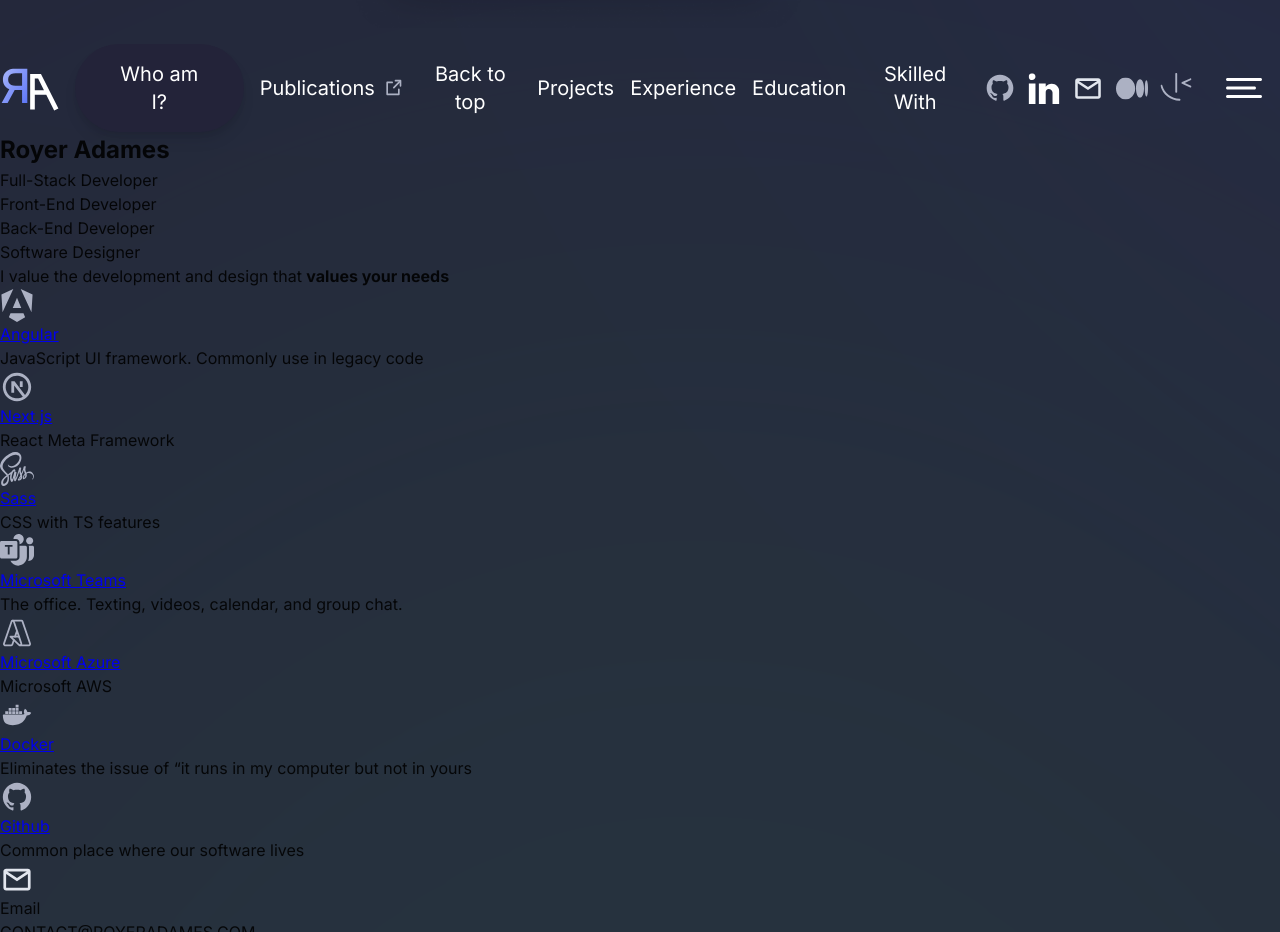
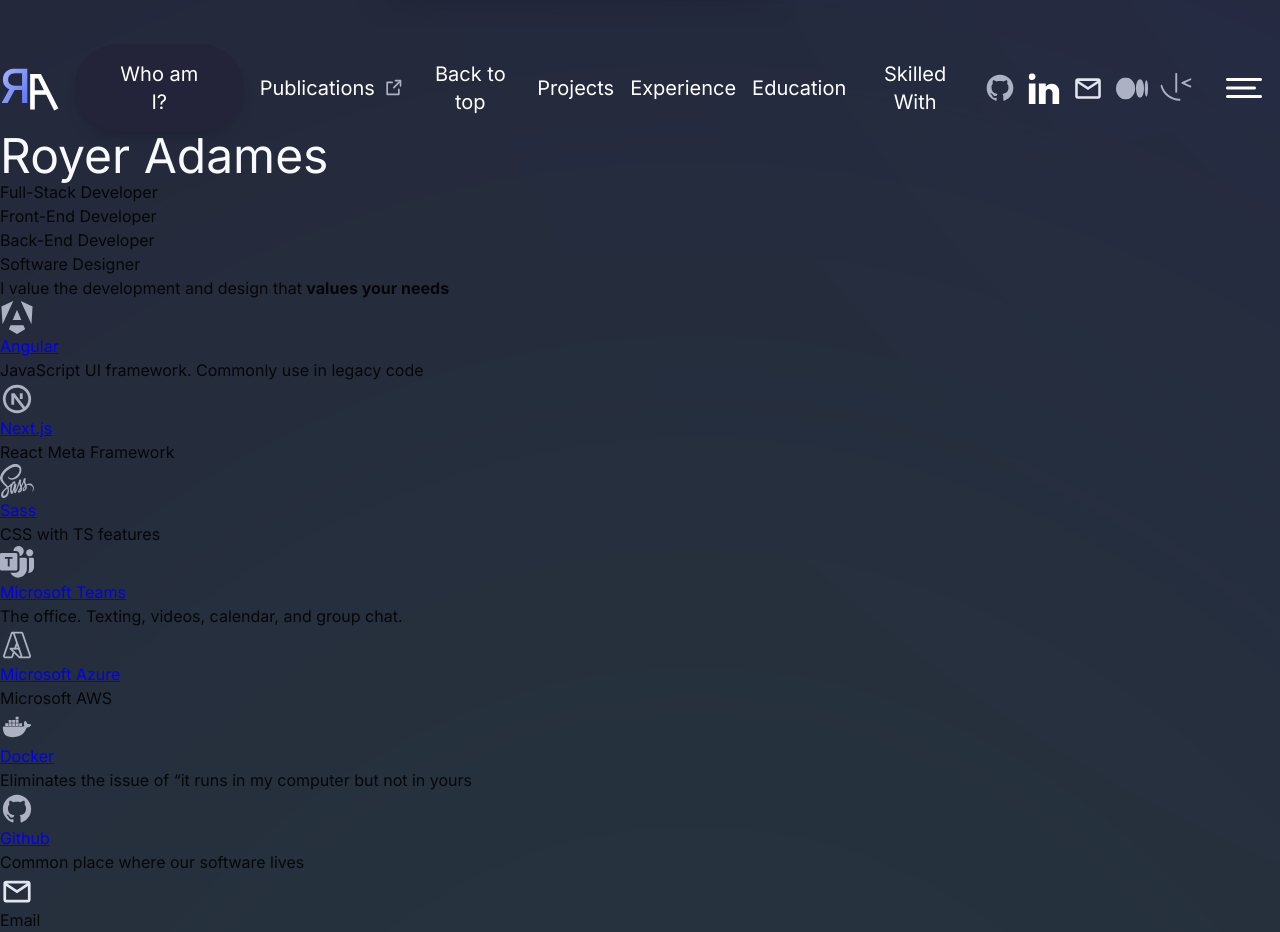
Before and after one commit to royeradames/royeradames-web-v2, an Angular app: page / in a window 1280 px wide. Shown: the part 1080-2012 px from the top of the page. Built offline with nearby package versions, Linux system fonts and the light colour scheme.

Commit message:
Enhance hero component styles and structure with new CSS classes
Add styles for the hero title and update HTML to include new class names for title descriptions, messages, and contact items. This improves layout consistency and maintainability across the hero section.

```diff
--- a/src/app/pages/main/components/hero/hero.css
+++ b/src/app/pages/main/components/hero/hero.css
@@ -23,3 +23,15 @@
   justify-content: center;
   align-items: center;
 }
+
+.hero__title {
+  color: var(--Gray-Lightest-2, #f7f9fc);
+
+  /* text-5xl/normal */
+  font-family: var(--font-family-sans, Inter);
+  font-size: var(--font-size-5xl, 48px);
+  font-style: normal;
+  font-weight: var(--font-weight-normal, 400);
+  line-height: var(--font-size-5xl, 48px); /* 100% */
+  letter-spacing: var(--font-letter-spacing-normal, 0px);
+}
--- a/src/app/pages/main/components/hero/hero.html
+++ b/src/app/pages/main/components/hero/hero.html
@@ -25,20 +25,20 @@
         <app-social-media-links></app-social-media-links>
         <app-mobile-menu-button></app-mobile-menu-button>
       </nav>
-      <h1>{{ headerData.hero.title }}</h1>
+      <h1 class="hero__title">{{ headerData.hero.title }}</h1>
 
       @if(!!headerData.hero.titleDescription.length){
       <p class="sr-only">Positions</p>
 
       @for (item of headerData.hero.titleDescription; track $index) {
-      <ul>
-        <li>
+      <ul class="hero__title-description">
+        <li class="hero__title-description-item">
           <div>{{ item.position }}</div>
 
           @if (!!item?.nestedPositions?.length) {
-          <ul>
+          <ul class="hero__title-description-nested-list">
             @for (item of item.nestedPositions; track $index) {
-            <li>{{ item }}</li>
+            <li class="hero__title-description-nested-list-item">{{ item }}</li>
             }
           </ul>
 
@@ -47,17 +47,17 @@
       </ul>
       } }
 
-      <p>
+      <p class="hero__message">
         {{ headerData.hero.message.text }}
         <strong>{{ headerData.hero.message.focusText }}</strong>
       </p>
     </header>
 
-    <div>
+    <div class="hero__content-container">
       <section class="current-technologies">
-        <ul>
+        <ul class="current-technologies__list">
           @for (item of headerData.hero.currentTechnology; track $index) {
-          <li>
+          <li class="current-technologies__item">
             <app-image
               [name]="item.icon"
               [alt]="item.title"
@@ -65,19 +65,21 @@
               [width]="34"
               [type]="'icons'"
             ></app-image>
-            <div>
+            <div class="current-technologies__item-title">
               <a href="#">{{ item.title }}</a>
             </div>
-            <div>{{ item.description }}</div>
+            <div class="current-technologies__item-description">
+              {{ item.description }}
+            </div>
           </li>
           }
         </ul>
       </section>
 
       <section>
-        <ul>
+        <ul class="hero__contact-list">
           @for (item of headerData.hero.contact; track $index) {
-          <li>
+          <li class="hero__contact-item">
             <app-image
               [name]="item.icon"
               [alt]="item.title"
@@ -85,10 +87,12 @@
               [width]="34"
               [type]="'icons'"
             ></app-image>
-            <div>
+            <div class="hero__contact-item-title">
               {{ item.title }}
             </div>
-            <div>{{ item.contactInfo }}</div>
+            <div class="hero__contact-item-contactInfo">
+              {{ item.contactInfo }}
+            </div>
           </li>
           }
         </ul>
```
